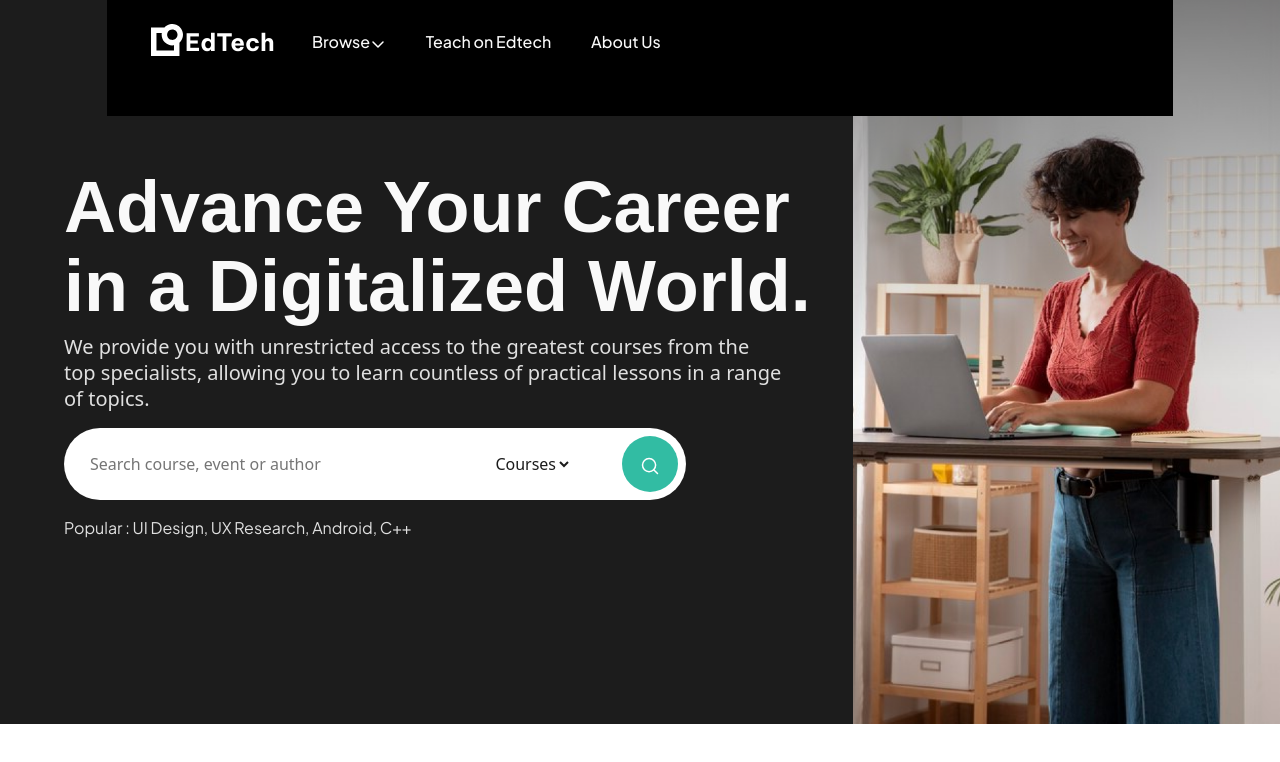
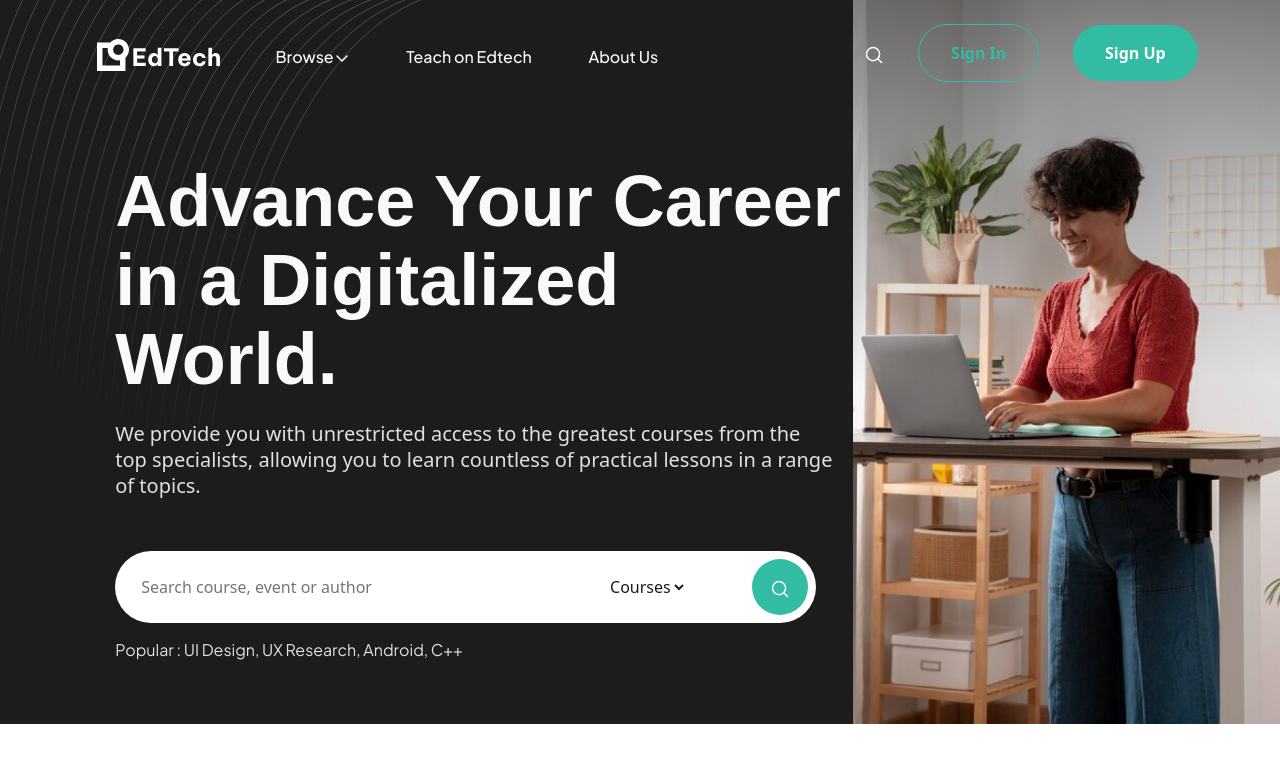
Before and after one commit to OrkhanKarimli/cardscomponent, a React (Create React App) app: page / in a window 1280 px wide. Shown: the top 762 px of the page. Built offline with nearby package versions, Linux system fonts and the light colour scheme; a web font is replaced by a local one.

Commit message:
Finis Landing Page

```diff
--- a/src/components/Landingpage.jsx
+++ b/src/components/Landingpage.jsx
@@ -4,11 +4,13 @@ import { ReactComponent as Donwarrow } from "../icons/Icon.svg";
 import { ReactComponent as Searchicon } from "../icons/Search.svg";
 import { ReactComponent as Caretdown } from "../icons/CaretDown.svg";
 import { ReactComponent as Logoicon } from "../icons/Logo.svg";
+import { ReactComponent as Patern } from "../icons/Patern.svg";
+
 const Landingpage = () => {
   return (
     <div className="container-fluid">
       <div className="row justify-content-center">
-        <div className="col-md-10 landingnav">
+        <div className="col-md-11 landingnav">
           <div className="row">
             <div className="col-md-7">
               <ul>
@@ -32,10 +34,31 @@ const Landingpage = () => {
                 </li>
               </ul>
             </div>
-            <div className="col-md-4"></div>
+            <div className="col-md-4">
+              <ul>
+                <li>
+                  <i>
+                    <Searchicon/>
+                  </i>
+                </li>
+                <li>
+                  <button>
+                    Sign In
+                  </button>
+                </li>
+                <li>
+                <button>
+                    Sign Up
+                  </button>
+                </li>
+              </ul>
+            </div>
           </div>
         </div>
         <div className="col-md-8 landing-left">
+          <i className="patternicon">
+            <Patern/>
+          </i>
           <ul>
             <li>
               <h1>
--- a/src/scss/_landingpage.scss
+++ b/src/scss/_landingpage.scss
@@ -4,64 +4,105 @@
   color: $color;
   line-height: $height;
 }
-.landingnav{
-    position: fixed;
+.landingnav {
+  position: absolute;
   z-index: 999;
   padding: 24px;
-    background-color: black;
-    ul{
+  background-color: transparent;
+  .row{
+    align-items: baseline;
+    justify-content: space-between;.col-md-7 {
+    ul {
       list-style: none;
       display: flex;
       align-items: center;
-        li{
+      li {
         list-style: none;
-            margin-right: 7%;
+        margin-right: 9%;
       }
-        li:first-child{
+      li:first-child {
         display: flex;
-            i{
-                margin-right: 2%
+        i {
+          margin-right: 2%;
         }
-            p{
-                @include landing_text(24px,700 ,#ffffff , 36px);
+        p {
+          @include landing_text(24px, 700, #ffffff, 36px);
           font-family: $font-be-vietnam;
         }
       }
-        li:nth-child(2){
+      li:nth-child(2) {
         display: flex;
-            p{
-                @include landing_text(16px,500 ,$author_info_color, 24px);
-                font-family: $font-jakarta-med;
-            }
-            // i{
-            //     svg{
-            //         color: white;
-            //     }
-            // }
-        }
-        li:nth-child(3){
-            p{
-                @include landing_text(16px,500 ,$author_info_color, 24px);
+        p {
+          @include landing_text(16px, 500, $author_info_color, 24px);
           font-family: $font-jakarta-med;
         }
       }
+      li:nth-child(3) {
+        p {
+          @include landing_text(16px, 500, $author_info_color, 24px);
+          font-family: $font-jakarta-med;
+        }
+      }
+      li:last-child {
+        p {
+          @include landing_text(16px, 500, $author_info_color, 24px);
+          font-family: $font-jakarta-med;
+        }
+      }
+    }
+  }
+  .col-md-4 {
+    ul {
+      list-style: none;
+      padding: 0;
+      margin: 0;
+      display: flex;
+      justify-content: space-around;
+      align-items: center;
+      li {
+        list-style: none;
+        i{
+          margin-right: 3%;
+        }
+        button:first-child{
+          @include landing_text(16px,600 ,$card_module_icon_color ,24px );
+          padding: 16px 32px 16px 32px;
+          background-color: transparent;
+          border: 1px solid $card_module_icon_color;
+          border-radius: 1000px;
+        }
+
+      }
       li:last-child{
-            p{
-                @include landing_text(16px,500 ,$author_info_color, 24px);
-                font-family: $font-jakarta-med;
+        button{
+          @include landing_text(16px,600 ,white ,24px );
+          padding: 16px 32px 16px 32px;
+          background-color: $card_module_icon_color;
+          border: none;
+          border-radius: 1000px;
+        }
+      }
+    }
   }
   }
 
 }
-}
 .landing-left {
   display: flex;
   align-items: center;
-    padding-left: 5% !important;
+  padding: 9% 0% 0% 9% !important;
   background-color: $infoiconcol;
+  position: relative;
+  .patternicon{
+    position: absolute;
+    left: 0;
+    top: 0;
+
+  }
   ul {
     padding: 0;
     margin: 0;
+    z-index: 9;
     list-style: none;
     li:first-child {
       list-style: none;
@@ -70,11 +111,13 @@
       h1 {
         @include landing_text(72px, bold, $author_info_color, 79.2px);
         font-family: "General Sans", sans-serif;
+        margin-bottom: 3%;
       }
     }
     li:nth-child(2) {
       p {
         @include landing_text(20px, 400, $landing_text_color, 26px);
+        margin-bottom: 7%;
       }
     }
     li:nth-child(3) {
@@ -82,7 +125,7 @@
       padding: 8px 8px 8px 24px;
       border-radius: 100px;
       border: none;
-      width: 80%;
+      width: 95%;
       justify-content: space-between;
       display: flex;
       input {
@@ -111,18 +154,20 @@
         border: none;
       }
     }
-    li:last-child{
-        p{
-            @include landing_text(16px,400 ,$landing_text_color , 24px);
+    li:last-child {
+      p {
+        @include landing_text(16px, 400, $landing_text_color, 24px);
         font-family: $font_jakarta_light;
         margin-top: 2%;
       }
     }
   }
 }
-.landing-right{
-    padding: 0!important;
-    .imagediv{
+.landing-right {
+  padding: 0 !important;
+  background: linear-gradient(180deg, rgba(0, 0, 0, 0.5) -4.31%, rgba(0, 0, 0, 0) 52.54%);
+
+  .imagediv {
     width: 100%;
     height: 724px;
     background-image: url(../image/landingright.png);
```
Also changed, not shown: src/icons/Patern.svg (added). Lines whose indentation alone changed are shown as unchanged.
